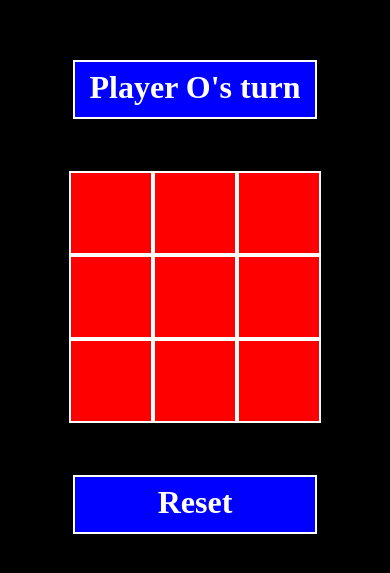
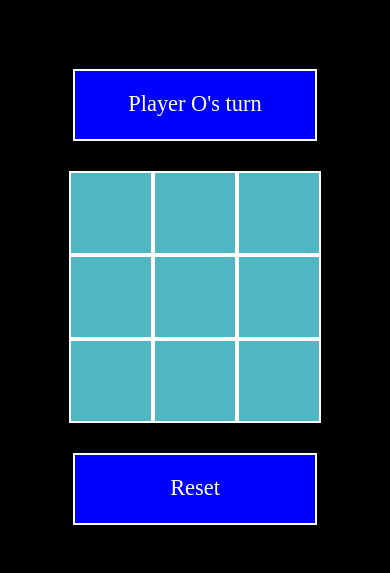
Before and after one commit to bhimoraon/Ticttoe, a plain HTML site: page index.html in a window 390 px wide. Shown: the part 125-698 px from the top of the page. Drawn offline with Linux system fonts and the light colour scheme.

Commit message:
resolve responsivness problem

```diff
--- a/index.html
+++ b/index.html
@@ -7,7 +7,7 @@
     <link rel="stylesheet" href="style.css" />
   </head>
   <body>
-    <h1 class="heading">Player O's turn</h1>
+    <div class="heading btn">Player O's turn</div>
     <div class="container">
       <div class="result"></div>
       <div class="box"></div>
@@ -20,7 +20,7 @@
       <div class="box"></div>
       <div class="box"></div>
     </div>
-    <h1 class="reset">Reset</h1>
+    <div class="reset btn">Reset</div>
 
     <script src="script.js"></script>
   </body>
--- a/style.css
+++ b/style.css
@@ -27,11 +27,12 @@ body {
   background: white;
   margin: 30px;
 }
-h1 {
+.btn {
   background: blue;
   width: 15rem;
   height: 3rem;
   color: white;
+  font-size: 2rem;
 
   text-align: center;
   padding-top: 7px;
@@ -43,11 +44,12 @@ h1 {
   border: 2px solid white;
   width: 10rem;
   color: white;
-  background-color: red;
+  background-color: rgb(80, 183, 194);
   display: flex;
   justify-content: center;
   align-items: center;
   font-size: 100px;
+  cursor: pointer;
 }
 
 @media only screen and (max-width: 550px) {
@@ -61,6 +63,11 @@ h1 {
   .box {
     width: 5rem;
     height: 5rem;
-    font-size: 3rem;
+    font-size: 2rem;
+  }
+
+  .btn {
+    padding-top: 20px;
+    font-size: 1.4rem;
   }
 }
```
